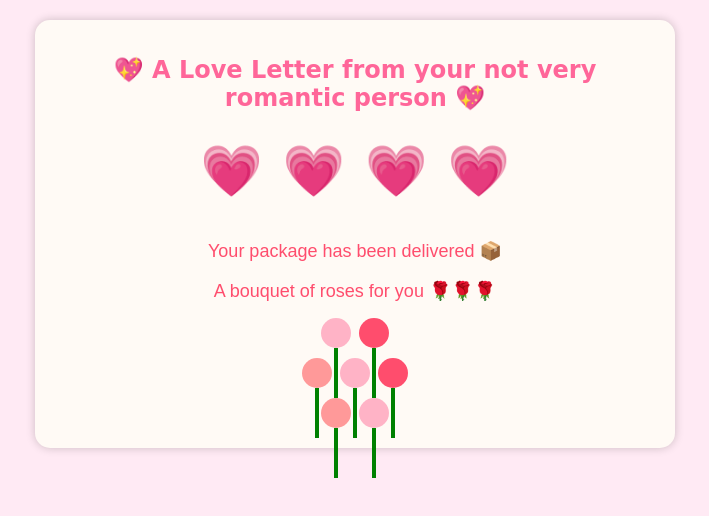
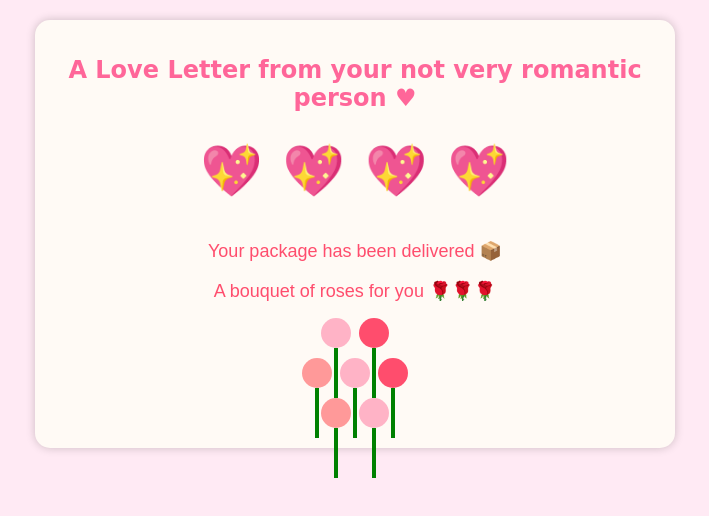
Before and after one commit to jenjennx/valentines-secret, a plain HTML site: page index.html in a window 1280 px wide. Shown: the whole page, without its empty margins (285-994 px from the left). Drawn offline with Linux system fonts and the light colour scheme.

Commit message:
Update index.html

```diff
--- a/index.html
+++ b/index.html
@@ -9,13 +9,13 @@
 <body>
 
     <div class="container">
-        <h1>💖 A Love Letter from your not very romantic person 💖</h1>
+        <h1>A Love Letter from your not very romantic person ♥</h1>
 
         <div class="hearts">
-            <div class="heart" onclick="showMessage(0)">💗</div>
-            <div class="heart" onclick="showMessage(1)">💗</div>
-            <div class="heart" onclick="showMessage(2)">💗</div>
-            <div class="heart" onclick="showMessage(3)">💗</div>
+            <div class="heart" onclick="showMessage(0)">💖</div>
+            <div class="heart" onclick="showMessage(1)">💖</div>
+            <div class="heart" onclick="showMessage(2)">💖</div>
+            <div class="heart" onclick="showMessage(3)">💖</div>
         </div>
 
         <p id="message" class="hidden"></p>
```
